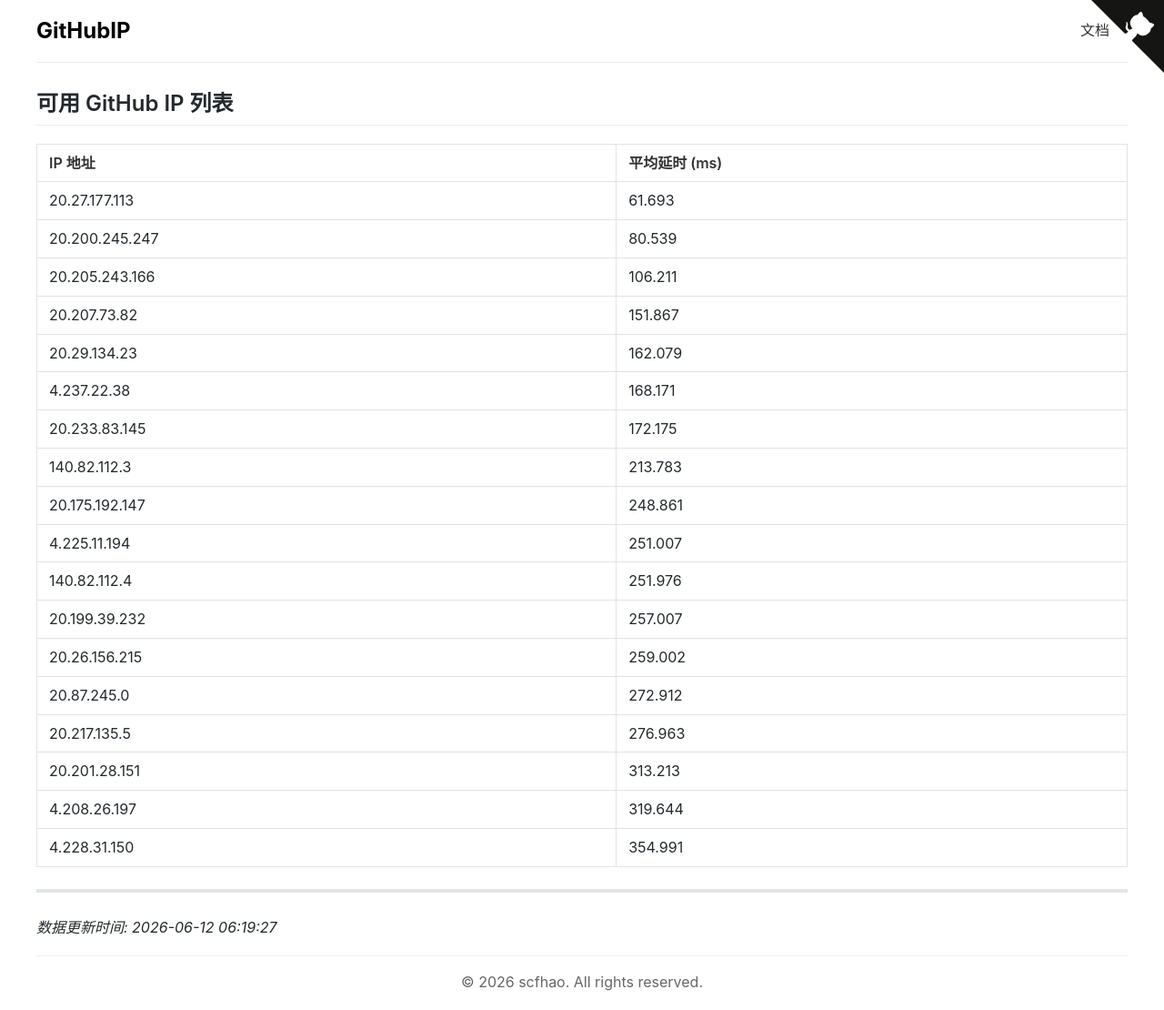
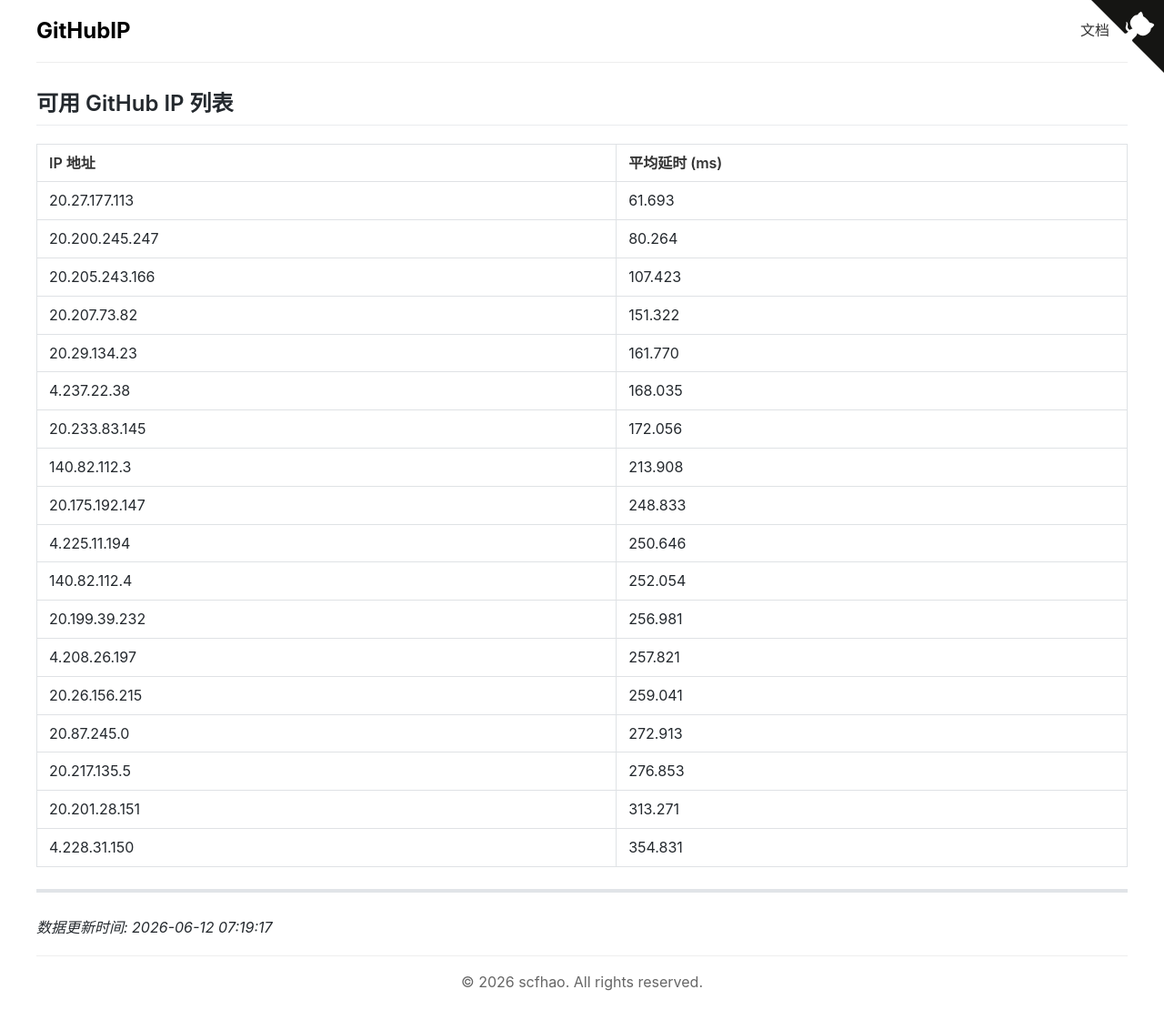
Before and after one commit to scfhao/GitHubIP, a Jekyll site: the page built from index.md, in a window 1280 px wide. Shown: the whole page at 91% size. Built offline with Jekyll 4.4.1, drawn with Linux system fonts in a browser that asks for light colours.

Commit message:
自动脚本执行 - 2026-06-12 07:19:17

```diff
--- a/index.md
+++ b/index.md
@@ -1,7 +1,7 @@
 ---
 layout: home
 title: GitHub IP 列表
-date: 2026-06-12 06:19:27
+date: 2026-06-12 07:19:17
 ---
 
 ## 可用 GitHub IP 列表
@@ -9,24 +9,24 @@ date: 2026-06-12 06:19:27
 | IP 地址 | 平均延时 (ms) |
 |---------|--------------|
 | 20.27.177.113 | 61.693 |
-| 20.200.245.247 | 80.539 |
-| 20.205.243.166 | 106.211 |
-| 20.207.73.82 | 151.867 |
-| 20.29.134.23 | 162.079 |
-| 4.237.22.38 | 168.171 |
-| 20.233.83.145 | 172.175 |
-| 140.82.112.3 | 213.783 |
-| 20.175.192.147 | 248.861 |
-| 4.225.11.194 | 251.007 |
-| 140.82.112.4 | 251.976 |
-| 20.199.39.232 | 257.007 |
-| 20.26.156.215 | 259.002 |
-| 20.87.245.0 | 272.912 |
-| 20.217.135.5 | 276.963 |
-| 20.201.28.151 | 313.213 |
-| 4.208.26.197 | 319.644 |
-| 4.228.31.150 | 354.991 |
+| 20.200.245.247 | 80.264 |
+| 20.205.243.166 | 107.423 |
+| 20.207.73.82 | 151.322 |
+| 20.29.134.23 | 161.770 |
+| 4.237.22.38 | 168.035 |
+| 20.233.83.145 | 172.056 |
+| 140.82.112.3 | 213.908 |
+| 20.175.192.147 | 248.833 |
+| 4.225.11.194 | 250.646 |
+| 140.82.112.4 | 252.054 |
+| 20.199.39.232 | 256.981 |
+| 4.208.26.197 | 257.821 |
+| 20.26.156.215 | 259.041 |
+| 20.87.245.0 | 272.913 |
+| 20.217.135.5 | 276.853 |
+| 20.201.28.151 | 313.271 |
+| 4.228.31.150 | 354.831 |
 
 ---
 
-*数据更新时间: 2026-06-12 06:19:27*
+*数据更新时间: 2026-06-12 07:19:17*
```
